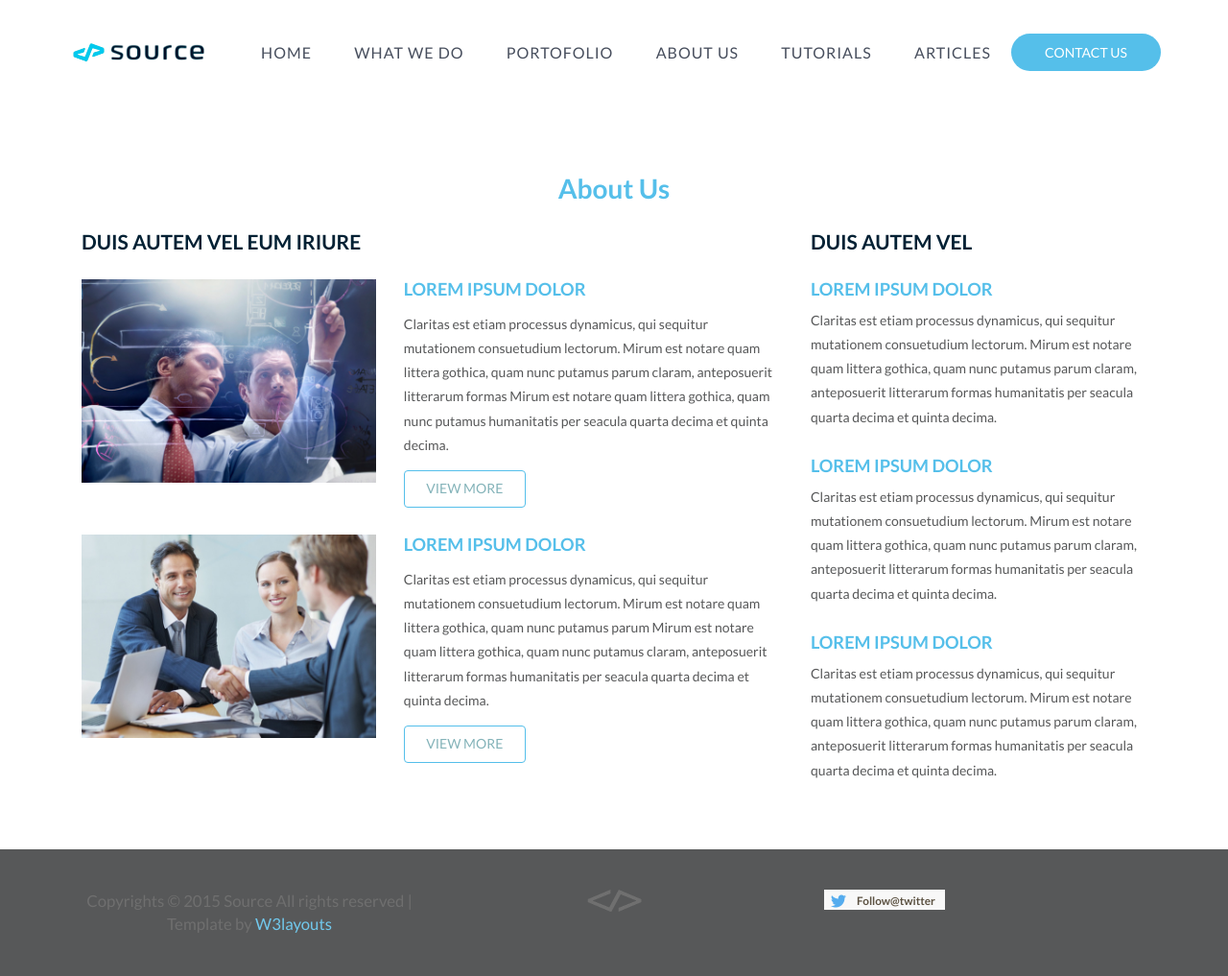
After one commit to fakedeads/indonative, a PHP site: page /about_us.php in a window 1280 px wide. The commit adds this page. Shown: the whole page at 96% size. Run offline with PHP 8.4, Linux system fonts and the light colour scheme; some libraries are stand-ins or nearby versions.

Commit message:
update 3rd

```diff
--- /dev/null
+++ b/about_us.php
@@ -0,0 +1,56 @@
+<?php
+  include "header.php";
+?>
+
+<!-- about-section -->
+	<div class="about-section">
+		<div class="container">
+			<h2>About Us</h2>
+			<div class="col-md-8 about-left1">
+				<h3> Duis autem vel eum iriure </h3>
+				<div class="left">
+					<div class="left-top">
+						<img src="assets/images/gallery7.jpg"  class="img-responsive" alt="" />
+					</div>
+					<div class="left-top1">
+						<h5><a href="details.html">Lorem ipsum dolor</a></h5>
+						<p>Claritas est etiam processus dynamicus, qui sequitur mutationem consuetudium lectorum. Mirum est notare quam littera gothica, quam nunc putamus parum claram, anteposuerit litterarum formas Mirum est notare quam littera gothica, quam nunc putamus  humanitatis per seacula quarta decima et quinta decima.</p>
+						<a href="details.html"><button class="btn btn-1 btn-1a">View More</button></a>
+					</div>
+					<div class="clearfix"> </div>
+				</div>
+				<div class="left">
+					<div class="left-bottom">
+						<img src="assets/images/gallery4.jpg"  class="img-responsive" alt="" />
+					</div>
+					<div class="left-bottom1">
+						<h5><a href="details.html">Lorem ipsum dolor</a></h5>
+						<p>Claritas est etiam processus dynamicus, qui sequitur mutationem consuetudium lectorum. Mirum est notare quam littera gothica, quam nunc putamus parum Mirum est notare quam littera gothica, quam nunc putamus claram, anteposuerit litterarum formas humanitatis per seacula quarta decima et quinta decima.</p>
+						<a href="details.html"><button class="btn btn-1 btn-1a">View More</button></a>
+					</div>
+					<div class="clearfix"> </div>
+				</div>
+			</div>
+			<div class="col-md-4  about-right1">
+				<h3> Duis autem vel  </h3>
+				<div class="right-bottom">
+					<h5><a href="details.html">Lorem ipsum dolor</a></h5>
+					<p>Claritas est etiam processus dynamicus, qui sequitur mutationem consuetudium lectorum. Mirum est notare quam littera gothica, quam nunc putamus parum claram, anteposuerit litterarum formas humanitatis per seacula quarta decima et quinta decima.</p>
+				</div>
+				<div class="right-bottom">
+					<h5><a href="details.html">Lorem ipsum dolor</a></h5>
+					<p>Claritas est etiam processus dynamicus, qui sequitur mutationem consuetudium lectorum. Mirum est notare quam littera gothica, quam nunc putamus parum claram, anteposuerit litterarum formas humanitatis per seacula quarta decima et quinta decima.</p>
+				</div>
+				<div class="right-bottom">
+					<h5><a href="details.html">Lorem ipsum dolor</a></h5>
+					<p>Claritas est etiam processus dynamicus, qui sequitur mutationem consuetudium lectorum. Mirum est notare quam littera gothica, quam nunc putamus parum claram, anteposuerit litterarum formas humanitatis per seacula quarta decima et quinta decima.</p>
+				</div>
+			</div>
+				<div class="clearfix"> </div>
+		</div>
+	</div>
+<!-- about-section -->
+
+<?php
+  include "footer.php";
+?>
--- a/header.php
+++ b/header.php
@@ -31,12 +31,12 @@ Smartphone Compatible web template, free webdesigns for Nokia, Samsung, LG, Sony
 				<div class="head-nav">
 					<span class="menu"> </span>
 						<ul class="cl-effect-16">
-							<li><a href="index.php" >home</a></li>
+							<li><a href="index.php" data-hover="HOME" >home</a></li>
               <li><a href="what_we_do.php"  data-hover="WHAT WE DO">what we do</a></li>
-							<li><a href="our_work.php"  data-hover="OUR WORK">our work</a></li>
+							<li><a href="our_work.php"  data-hover="PORTOFOLIO">portofolio</a></li>
 							<li><a href="about_us.php"  data-hover="ABOUT US">about us</a></li>
-							<li><a href="tutorials.php"  data-hover="ABOUT US">tutorials</a></li>
-							<li><a href="articles.php"  data-hover="ABOUT US">articles</a></li>
+							<li><a href="tutorials.php"  data-hover="TUTORIALS">tutorials</a></li>
+							<li><a href="articles.php"  data-hover="ARTICLES">articles</a></li>
 								<div class="clearfix"> </div>
 						</ul>
 							<!-- script-for-nav -->
```
